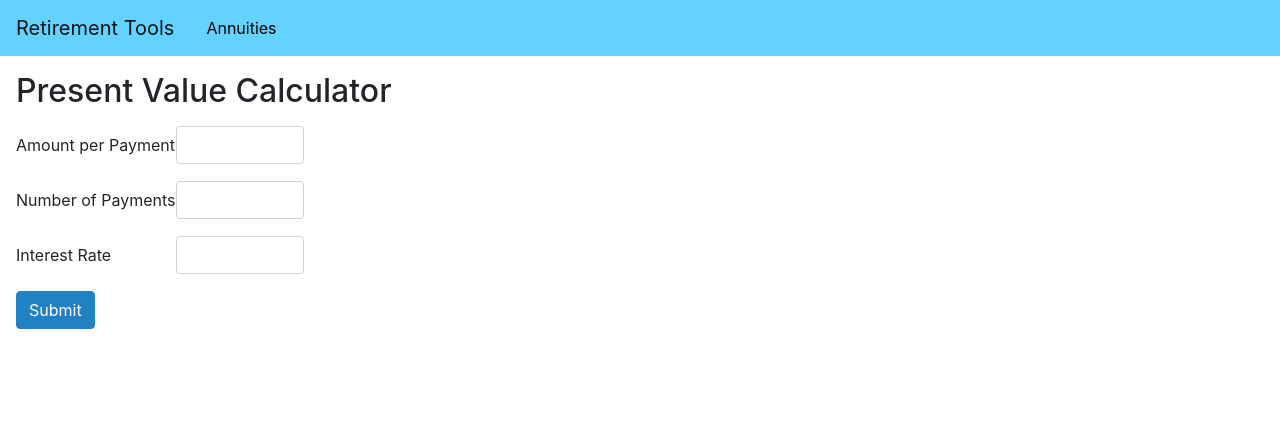
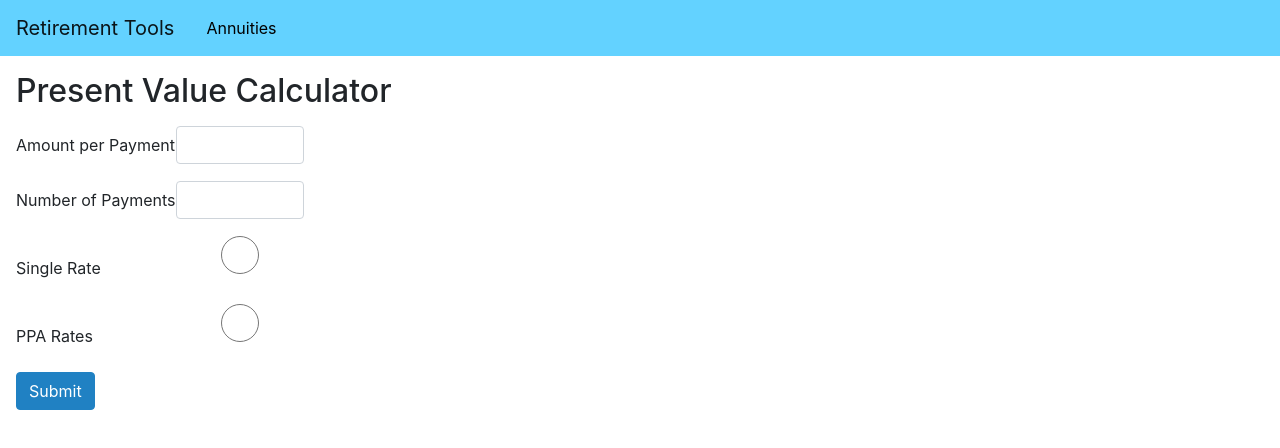
Before and after one commit to luckyswims/retirement-tools-client, a React (Vite) app: page /annuity in a window 1280 px wide. Shown: the top 448 px of the page. Built offline with nearby package versions, Linux system fonts and the light colour scheme.

Commit message:
Updated form for rate options
Updated the Present Value Calculator form to allow the user to choose
between single rate calculation PPA three segment rates

```diff
--- a/src/components/Annuities/Annuities.js
+++ b/src/components/Annuities/Annuities.js
@@ -8,7 +8,10 @@ import { pv } from '../../api/annuities'
 const Annuities = () => {
   const [amount, setAmount] = useState()
   const [duration, setDuration] = useState()
+  const [rateType, setRateType] = useState()
   const [rate, setRate] = useState()
+  const [rate2, setRate2] = useState()
+  const [rate3, setRate3] = useState()
   const [result, setResult] = useState()
   const handleChange = event => {
     switch (event.target.name) {
@@ -21,10 +24,25 @@ const Annuities = () => {
       case "rate":
         setRate(Number(event.target.value))
         break
+      case "rate2":
+        setRate2(Number(event.target.value))
+        break
+      case "rate3":
+        setRate3(Number(event.target.value))
+        break
     }
+  }
+  const onClick = event => {
+    setRateType(event.target.value)
   }
   const onSubmit = event => {
     event.preventDefault()
+    let rates
+    if (rateType === 'single') {
+      rates = rate
+    } else if (rateType === 'PPA') {
+      rates = [rate, rate2, rate3]
+    }
     const data = {
       annuity: {
         amount,
@@ -34,6 +52,56 @@ const Annuities = () => {
     }
     pv(data)
       .then(res => setResult(res.data))
+  }
+  let ratesForm
+  if (rateType === 'single') {
+    ratesForm = (
+      <Form.Group controlId="rate">
+        <Form.Label>Interest Rate</Form.Label>
+        <Form.Control
+          required
+          type="number"
+          step="0.01"
+          name="rate"
+          onChange={handleChange}
+        />
+      </Form.Group>
+    )
+  } else if (rateType === 'PPA') {
+    ratesForm = (
+      <Fragment>
+        <Form.Group controlId="rate">
+          <Form.Label>First Rate</Form.Label>
+          <Form.Control
+            required
+            type="number"
+            step="0.01"
+            name="rate"
+            onChange={handleChange}
+          />
+        </Form.Group>
+        <Form.Group controlId="rate2">
+          <Form.Label>Second Rate</Form.Label>
+          <Form.Control
+            required
+            type="number"
+            step="0.01"
+            name="rate2"
+            onChange={handleChange}
+          />
+        </Form.Group>
+        <Form.Group controlId="rate3">
+          <Form.Label>Third Rate</Form.Label>
+          <Form.Control
+            required
+            type="number"
+            step="0.01"
+            name="rate3"
+            onChange={handleChange}
+          />
+        </Form.Group>
+      </Fragment>
+    )
   }
   let resultMessage
   if (result !== undefined) {
@@ -62,16 +130,25 @@ const Annuities = () => {
             onChange={handleChange}
           />
         </Form.Group>
-        <Form.Group controlId="rate">
-          <Form.Label>Interest Rate</Form.Label>
+        <Form.Group controlId="single">
+          <Form.Label>Single Rate</Form.Label>
           <Form.Control
-            required
-            type="number"
-            step="0.01"
-            name="rate"
-            onChange={handleChange}
+            type="radio"
+            name="rateType"
+            value="single"
+            onClick={onClick}
           />
         </Form.Group>
+        <Form.Group controlId="PPA">
+          <Form.Label>PPA Rates</Form.Label>
+          <Form.Control
+            type="radio"
+            name="rateType"
+            value="PPA"
+            onClick={onClick}
+          />
+        </Form.Group>
+        {ratesForm}
         <Button
           variant="primary"
           type="submit"
```
